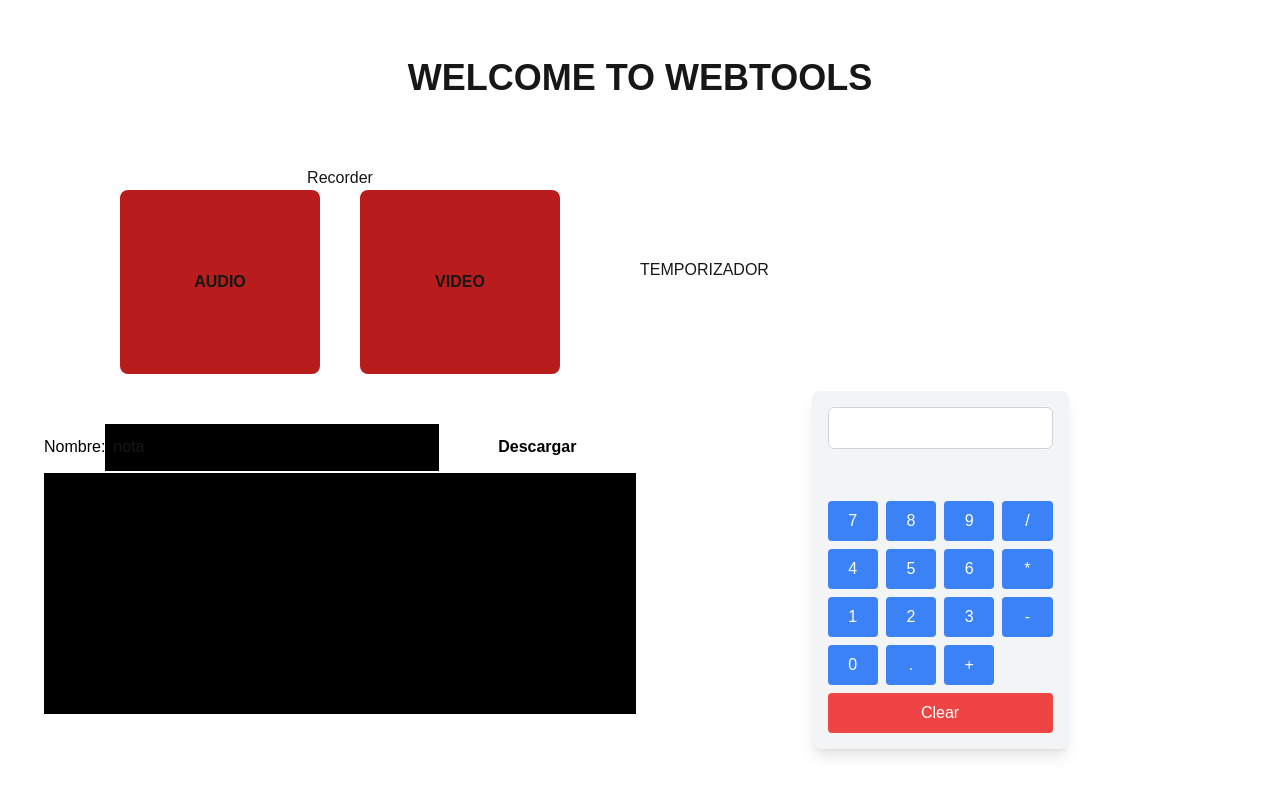
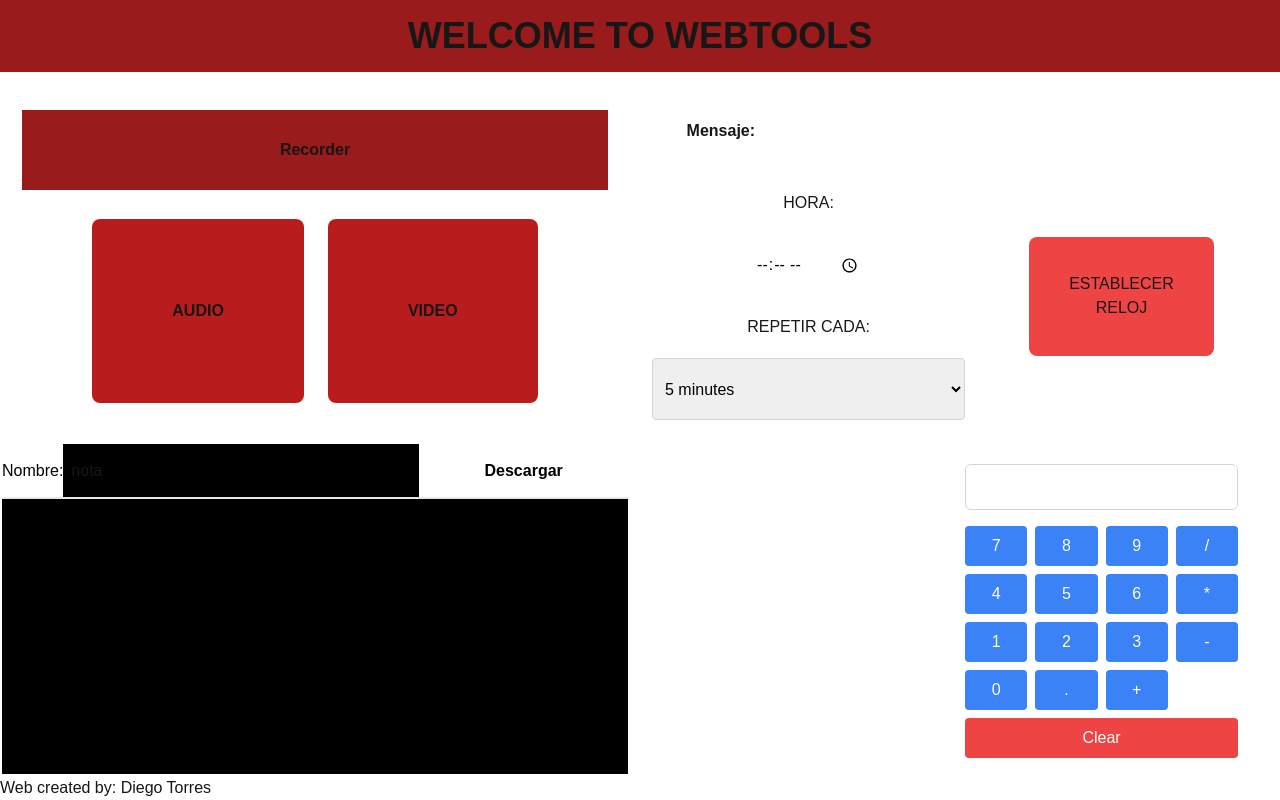
Before and after one commit to DiegoPower48/webtools, a Next.js app: page / in a window 1280 px wide. Built offline with nearby package versions, Linux system fonts and the light colour scheme.

Commit message:
update timer data

```diff
--- a/components/block.jsx
+++ b/components/block.jsx
@@ -44,8 +44,8 @@ export default function Block() {
   };
 
   return (
-    <div className="bg-black  h-full w-full border-4 border-white ">
-      <div className="flex w-full border-b-2 border-white h-1/6">
+    <div className="h-full border-2 border-white ">
+      <div className="flex  border-b-2 h-1/6 ">
         <div className="flex w-4/6">
           <div className="flex items-center bg-white text-black">Nombre: </div>
           <input
@@ -63,9 +63,9 @@ export default function Block() {
           Descargar
         </div>
       </div>
-      <div className="h-5/6">
+      <div className="h-5/6 grid">
         <textarea
-          className="  bg-black text-white h-full w-full p-5 resize-none border-b-2 border-white"
+          className="  bg-black text-white   p-5 resize-none"
           spellCheck="false"
           value={data}
           onChange={handle}
--- a/components/calculator.jsx
+++ b/components/calculator.jsx
@@ -37,24 +37,34 @@ const Calculator = () => {
   };
 
   return (
-    <div className="max-w-xs mx-auto  p-4 bg-gray-100 rounded-lg shadow-lg">
+    <div className="h-full w-full">
+      <div className="h-full w-full border-2 border-white py-5 px-10 grid grid-cols-2">
+        <div className="grid grid-row-[1fr,2fr] ">
+          <div className="flex w-full p-2  text-xl text-white items-center justify-center ">
+            EQUAL TO
+          </div>
+          {result && `= ${result}` ? (
+            <div
+              className={`grid h-full p-2  text-white  ${
+                result.length > 10 ? "text-sm" : "text-3xl"
+              }`}
+            >
+              = {result}
+            </div>
+          ) : (
+            <div className="w-full p-2 text-right text-black h-5"></div>
+          )}
+        </div>
+        <div className="w-full h-full">
           <div className="mb-4">
             <input
               type="text"
               value={input}
               readOnly
-          className="w-full p-2 text-right text-black bg-white border border-gray-300 rounded-md"
+              className="w-full p-2 text-right text-xl text-black bg-white border border-gray-300 rounded-md"
             />
           </div>
-      <div className="mb-4">
-        {result && `= ${result}` ? (
-          <div className="flex w-full p-2  text-black h-5 items-center justify-center">
-            {result}
-          </div>
-        ) : (
-          <div className="w-full p-2 text-right text-black h-5"></div>
-        )}
-      </div>
+
           <div className="grid grid-cols-4 gap-2">
             {[
               "7",
@@ -89,6 +99,8 @@ const Calculator = () => {
             </button>
           </div>
         </div>
+      </div>
+    </div>
   );
 };
 
--- a/components/recorder.jsx
+++ b/components/recorder.jsx
@@ -85,20 +85,22 @@ export default function Recorder() {
 
   return (
     <>
-      <div>
-        <div className="flex items-center justify-center h-1/6">Recorder</div>
-        <div className=" flex space-x-10 justify-center h-5/6">
-          <div className="w-2/6  ">
+      <div className="h-full border-2 border-white p-5">
+        <div className="h-1/6 flex items-center justify-center p-10 bg-red-800 font-bold">
+          Recorder
+        </div>
+        <div className="h-5/6 flex space-x-6  justify-center ">
+          <div className=" flex items-center justify-center  ">
             <p
               onClick={() => {
                 videoRecorder();
               }}
-              className={`flex justify-center bg-red-700 p-20 rounded-lg font-bold  hover:scale-105 ${grabando}`}
+              className={`flex justify-center bg-red-700 p-20 rounded-lg font-bold hover:scale-105  ${grabando}`}
             >
               AUDIO
             </p>
           </div>
-          <div className="w-2/6  ">
+          <div className=" flex items-center justify-center ">
             <p
               onClick={() => {
                 videoAndAudioRecorder();
--- a/components/temporizador.jsx
+++ b/components/temporizador.jsx
@@ -1,5 +1,7 @@
 "use client";
 import axios from "axios";
+import { useState } from "react";
+import { set, useForm } from "react-hook-form";
 
 function urlBase64ToUint8Array(base64String) {
   const padding = "=".repeat((4 - (base64String.length % 4)) % 4);
@@ -12,20 +14,19 @@ function urlBase64ToUint8Array(base64String) {
   return outputArray;
 }
 
-const enviarSuscripcion = async (subscription) => {
+const enviarSuscripcion = async (subscription, message, time, reminder) => {
   try {
     const payload = {
       subscription,
-      title: "Megaman",
-      description: "Mega descripción xD.",
-      icon: "https://static.wikia.nocookie.net/esmegaman/images/2/2a/MegaMan.png",
+      message: message,
+      time: time,
+      reminder: reminder,
     };
 
     const response = await axios.post(
       `${process.env.NEXT_PUBLIC_API_URL}/notificacion`,
       payload
     );
-
     console.log("Respuesta del servidor:", response.data);
   } catch (error) {
     console.error(
@@ -36,13 +37,15 @@ const enviarSuscripcion = async (subscription) => {
 };
 
 export default function Temporizador() {
-  const notificacion = () => {
+  const { register, handleSubmit } = useForm();
+
+  const onSubmit = (data) => {
+    console.log(data);
+
     if ("serviceWorker" in navigator && "PushManager" in window) {
       navigator.serviceWorker
         .register("/sw.js")
         .then((registration) => {
-          console.log("Service Worker registrado:", registration);
-
           registration.pushManager
             .subscribe({
               userVisibleOnly: true,
@@ -51,8 +54,12 @@ export default function Temporizador() {
               ),
             })
             .then((subscription) => {
-              console.log("Suscripción generada:", subscription);
-              enviarSuscripcion(subscription);
+              enviarSuscripcion(
+                subscription,
+                data.message,
+                data.time,
+                data.reminder
+              );
             })
             .catch((error) => {
               console.error("Error al suscribirse:", error);
@@ -69,14 +76,50 @@ export default function Temporizador() {
   };
 
   return (
-    <div>
-      <div
-        onClick={() => {
-          notificacion();
-        }}
-      >
-        TEMPORIZADOR
+    <form
+      className="h-full w-full grid grid-cols-2 grid-rows-4 border-2 border-white p-5x"
+      onSubmit={handleSubmit(onSubmit)}
+    >
+      <div className="w-full col-span-2 row-span-1 flex p-5">
+        <div className="flex w-1/6 justify-center items-center font-bold">
+          Mensaje:
+        </div>
+        <input
+          className="w-5/6  text-black"
+          type="text"
+          {...register("message", { required: true })}
+        />
       </div>
-    </div>
+      <div className="w-full row-span-3 col-span-2 grid grid-cols-2">
+        <div className="grid grid-rows-4">
+          <div className="w-full  flex justify-center items-center">HORA:</div>
+          <div className="w-full h-full flex  text-black items-center justify-center ">
+            <input
+              type="time"
+              className="h-full w-4/6 rounded-xl flex items-center justify-center "
+              {...register("time", { required: true })}
+            />
+          </div>
+          <div className="w-full  flex justify-center items-center">
+            REPETIR CADA:
+          </div>
+
+          <select
+            className="p-2 border border-gray-300 rounded w-full text-black"
+            {...register("reminder")}
+          >
+            <option value={5}>5 minutes</option>
+            <option value={10}>10 minutes</option>
+            <option value={15}>15 minutes</option>
+          </select>
+        </div>
+        <button
+          className="m-16 flex items-center justify-center  p-4 bg-red-500 rounded-lg hover:scale-105"
+          type="submit"
+        >
+          ESTABLECER RELOJ
+        </button>
+      </div>
+    </form>
   );
 }
--- a/package.json
+++ b/package.json
@@ -12,7 +12,9 @@
     "axios": "^1.7.9",
     "next": "15.1.4",
     "react": "^19.0.0",
-    "react-dom": "^19.0.0"
+    "react-dom": "^19.0.0",
+    "react-hook-form": "^7.54.2",
+    "react-select": "^5.9.0"
   },
   "devDependencies": {
     "@eslint/eslintrc": "^3",
--- a/src/app/page.jsx
+++ b/src/app/page.jsx
@@ -6,15 +6,28 @@ import Temporizador from "../../components/temporizador";
 
 export default function page() {
   return (
-    <div className="w-screen h-screen p-10">
-      <div className="flex h-20 font-bold text-4xl justify-center items-center border-b-4 border-white">
+    <div className="grid grid-rows-[1fr,9fr,1fr] h-screen">
+      <div className="row-span-1 font-bold text-4xl grid justify-center items-center p-4 mb-4 bg-red-800">
         WELCOME TO WEBTOOLS
       </div>
-      <div className="h-5/6 grid grid-cols-2 grid-rows-2 items-center ">
-        <Recorder />
-        <Temporizador />
-        <Block />
-        <Calculator />
+      <div className="row-span-2 grid grid-cols-2 grid-rows-2 items-center gap-5 ">
+        <div className="h-full w-full">
+          <Recorder />
+        </div>
+        <div className="  h-full w-full">
+          <Temporizador />
+        </div>
+        <div className="  h-full w-full">
+          <Block />
+        </div>
+        <div className="  h-full w-full">
+          <Calculator />
+        </div>
+      </div>
+      <div className="row-span-1 grid">
+        <a href="https://diegotorres-portfoliodev.vercel.app">
+          Web created by: Diego Torres
+        </a>
       </div>
     </div>
   );
```
Also changed, not shown: 1 other file (tests, documents, lock files or other folders). Lines whose indentation alone changed are shown as unchanged.
